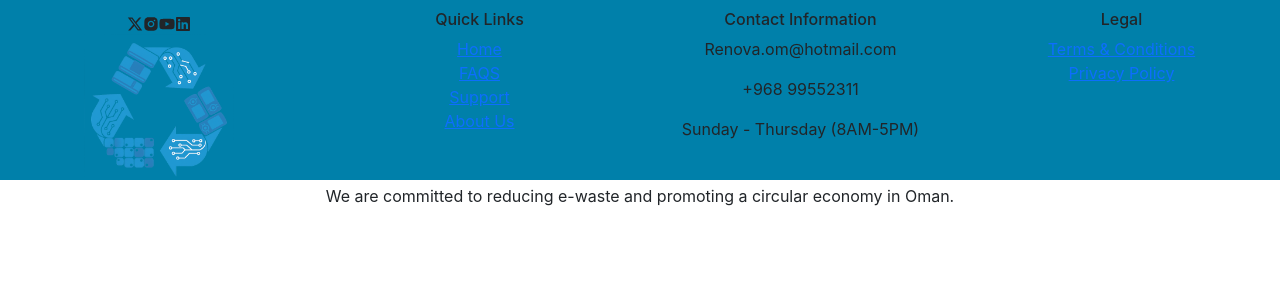
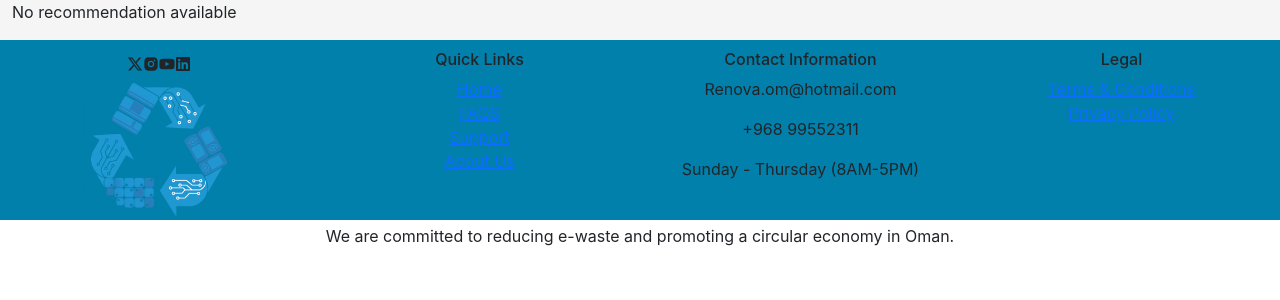
Before and after one commit to razanalraiisi/Renova, a React (Create React App) app in the folder client/: page /decision-result in a window 1280 px wide. Shown: the top 300 px of the page. Built offline with nearby package versions, Linux system fonts and the light colour scheme; the HTML template or start-up script is replaced by a standard one.

Commit message:
AI on process

```diff
--- a/client/src/App.js
+++ b/client/src/App.js
@@ -42,7 +42,7 @@ import TermsConditions from './components/TermsConditions.js';
 import PrivacyPolicy from './components/PrivacyPolicy.js';
 import AdminUserPage from './components/AdminUserPage.js';
 import AdminMyRequests from './components/AdminMyRequests.js';
-
+import DecisionResult from './components/DecisionResult.js';
 // Admin – Reports
 import RecyclesReport from "./components/RecyclesReport";
 import DisposalsReport from "./components/DisposalsReport";
@@ -89,7 +89,7 @@ function App() {
             <Route path="/upcycle" element={<Upcycle />} />
             <Route path="/dispose" element={<Dispose />} />
             <Route path="/decideForMe" element={<DecideForMe />} />
-
+            <Route path="/decision-result" element={<DecisionResult />} />
             {/* Collector pages automatically wrapped */}
             <Route path="/CollectorDash" element={withCollectorNav(CollectorDash)()} />
             <Route path="/CollectorProfile" element={withCollectorNav(CollectorProfile)()} />
@@ -106,6 +106,7 @@ function App() {
             <Route path="/privacy" element={<PrivacyPolicy />} />
             <Route path="/PickupRequest" element={<PickupRequest />} />
             <Route path="/DropOff" element={<DropOff />} />
+
             <Route path="/admin/dashboard/graphs" element={<AdminDashboardGraphs />} />
 
             {/* Dashboard routes */}
--- a/client/src/components/DecideForMe.js
+++ b/client/src/components/DecideForMe.js
@@ -3,13 +3,13 @@ import { Navbar, NavbarBrand } from "reactstrap";
 import { Link, useNavigate } from "react-router-dom";
 import { FaArrowLeft } from "react-icons/fa";
 import logo from "../assets/logo.png";
+import { getAIRecommendation } from "./aiService.js";
 
 const DecideForMe = () => {
   const navigate = useNavigate();
   const [condition, setCondition] = useState("");
   const [image, setImage] = useState(null);
   const [preview, setPreview] = useState(null);
-  const [result, setResult] = useState("");
 
   const handleImageUpload = (e) => {
     const file = e.target.files[0];
@@ -18,15 +18,23 @@ const DecideForMe = () => {
     setPreview(URL.createObjectURL(file));
   };
 
-  const handleDecision = () => {
+  const handleDecision = async () => {
     if (!condition || !image) {
       alert("Please select device condition and upload an image.");
       return;
     }
 
-    if (condition === "working") setResult("✅ Recommended: UPCYCLE");
-    else if (condition === "damaged") setResult("♻️ Recommended: RECYCLE");
-    else setResult("⚠️ Recommended: DISPOSE");
+    // ===== Call AI service =====
+    const aiResult = await getAIRecommendation(image, condition);
+
+    // ===== Navigate to result page with AI data =====
+    navigate("/decision-result", {
+      state: {
+        recommendation: aiResult,
+        imagePreview: preview,
+        condition: condition,
+      },
+    });
   };
 
   const styles = {
@@ -37,7 +45,6 @@ const DecideForMe = () => {
       flexDirection: "column",
       backgroundColor: "#fff",
     },
-
     backWrapper: {
       maxWidth: "1200px",
       margin: "10px 0 0 0",
@@ -51,7 +58,6 @@ const DecideForMe = () => {
       cursor: "pointer",
       fontSize: "22px",
     },
-
     main: {
       flex: 1,
       display: "flex",
@@ -99,11 +105,6 @@ const DecideForMe = () => {
       fontWeight: "bold",
       marginTop: "10px",
     },
-    result: {
-      marginTop: "20px",
-      fontWeight: "bold",
-      fontSize: "1.1rem",
-    },
   };
 
   return (
@@ -118,10 +119,7 @@ const DecideForMe = () => {
 
       {/* ⬅️ BACK ARROW */}
       <div style={styles.backWrapper}>
-        <FaArrowLeft
-          style={styles.backIcon}
-          onClick={() => navigate("/start")}
-        />
+        <FaArrowLeft style={styles.backIcon} onClick={() => navigate("/start")} />
       </div>
 
       {/* MAIN */}
@@ -152,8 +150,6 @@ const DecideForMe = () => {
           <button style={styles.button} onClick={handleDecision}>
             Upload
           </button>
-
-          {result && <p style={styles.result}>{result}</p>}
         </div>
       </main>
     </div>
--- /dev/null
+++ b/client/src/components/DecisionResult.js
@@ -0,0 +1,133 @@
+import React from "react";
+import { useLocation, useNavigate, Link } from "react-router-dom";
+import { Navbar, NavbarBrand } from "reactstrap";
+import { FaArrowLeft } from "react-icons/fa";
+import logo from "../assets/logo.png";
+import recycleImg from "../assets/recycle.png";
+import upcycleImg from "../assets/Upcycle.jpg";
+import disposeImg from "../assets/Dispose.jpg";
+
+const DecisionResult = () => {
+  const navigate = useNavigate();
+  const location = useLocation();
+  const { recommendation, imagePreview, condition } = location.state || {};
+
+  const styles = {
+    page: {
+      fontFamily: "Arial, sans-serif",
+      minHeight: "100vh",
+      backgroundColor: "#fff",
+    },
+    backWrapper: {
+      maxWidth: "1200px",
+      margin: "10px 0 0 0",
+      padding: "0 30px",
+      display: "flex",
+      justifyContent: "flex-start",
+      alignItems: "center",
+    },
+    backIcon: { color: "#0080AA", cursor: "pointer", fontSize: "22px" },
+    main: {
+      display: "flex",
+      flexDirection: "column",
+      alignItems: "center",
+      padding: "40px 20px",
+    },
+    previewCard: {
+      width: "300px",
+      textAlign: "center",
+      marginBottom: "20px",
+    },
+    previewImage: {
+      width: "100%",
+      borderRadius: "6px",
+    },
+    resultCardContainer: {
+      display: "flex",
+      gap: "20px",
+      flexWrap: "wrap",
+      justifyContent: "center",
+    },
+    resultCard: {
+      flex: "1 1 30%",
+      border: "1px solid #ccc",
+      borderRadius: "8px",
+      padding: "15px",
+      textAlign: "center",
+      boxShadow: "0 0 5px #aaa",
+    },
+    highlighted: {
+      border: "3px solid #4caf50",
+      boxShadow: "0 0 10px #4caf50",
+    },
+    cardImage: {
+      width: "100%",
+      height: "150px",
+      objectFit: "cover",
+      borderRadius: "5px",
+    },
+    cardButtons: { display: "flex", justifyContent: "space-around", marginTop: "10px" },
+    cardButton: { padding: "5px 10px" },
+    recommendedText: { color: "#4caf50", marginTop: "10px" },
+    collectorInfo: { marginTop: "10px", fontSize: "0.9rem", color: "#555" },
+  };
+
+  if (!recommendation) return <p>No recommendation available</p>;
+
+  return (
+    <div style={styles.page}>
+      {/* NAVBAR */}
+      <Navbar style={{ backgroundColor: "#0080AA" }}>
+        <NavbarBrand tag={Link} to="/start" style={{ color: "white" }}>
+          <img src={logo} alt="logo" style={{ height: 40, marginRight: 10 }} />
+          ReNova
+        </NavbarBrand>
+      </Navbar>
+
+      {/* ⬅️ BACK ARROW */}
+      <div style={styles.backWrapper}>
+        <FaArrowLeft style={styles.backIcon} onClick={() => navigate(-1)} />
+      </div>
+
+      <main style={styles.main}>
+        {/* Optional preview of uploaded image */}
+        {imagePreview && (
+          <div style={styles.previewCard}>
+            <img src={imagePreview} alt="Uploaded Device" style={styles.previewImage} />
+            <p>Condition: {condition}</p>
+          </div>
+        )}
+
+        {/* AI Result Cards */}
+        <div style={styles.resultCardContainer}>
+          {[
+            { name: "Recycle", img: recycleImg },
+            { name: "Upcycle", img: upcycleImg },
+            { name: "Dispose", img: disposeImg },
+          ].map((option) => (
+            <div
+              key={option.name}
+              style={{
+                ...styles.resultCard,
+                ...(option.name === recommendation ? styles.highlighted : {}),
+              }}
+            >
+              <img src={option.img} alt={option.name} style={styles.cardImage} />
+              <h3>{option.name}</h3>
+              {option.name === recommendation && <p style={styles.recommendedText}>Recommended</p>}
+              <div style={styles.cardButtons}>
+                <button style={styles.cardButton}>Pick Up</button>
+                <button style={styles.cardButton}>Drop Off</button>
+              </div>
+              {option.name === recommendation && (
+                <p style={styles.collectorInfo}>Collector info will appear here</p>
+              )}
+            </div>
+          ))}
+        </div>
+      </main>
+    </div>
+  );
+};
+
+export default DecisionResult;
--- /dev/null
+++ b/client/src/components/aiService.js
@@ -0,0 +1,20 @@
+// Frontend service to call the AI endpoint
+export const getAIRecommendation = async (file, category) => {
+  try {
+    const formData = new FormData();
+    formData.append("image", file);
+    formData.append("category", category);
+
+    // Call your backend AI endpoint
+    const response = await fetch("http://localhost:5000/predict", {
+      method: "POST",
+      body: formData,
+    });
+
+    const data = await response.json();
+    return data.recommendation; // returns "Recycle", "Upcycle", or "Dispose"
+  } catch (error) {
+    console.error("AI detection error:", error);
+    return "Recycle"; // fallback in case of error
+  }
+};
```
Also changed, not shown: 1 other file (tests, documents, lock files or other folders).
